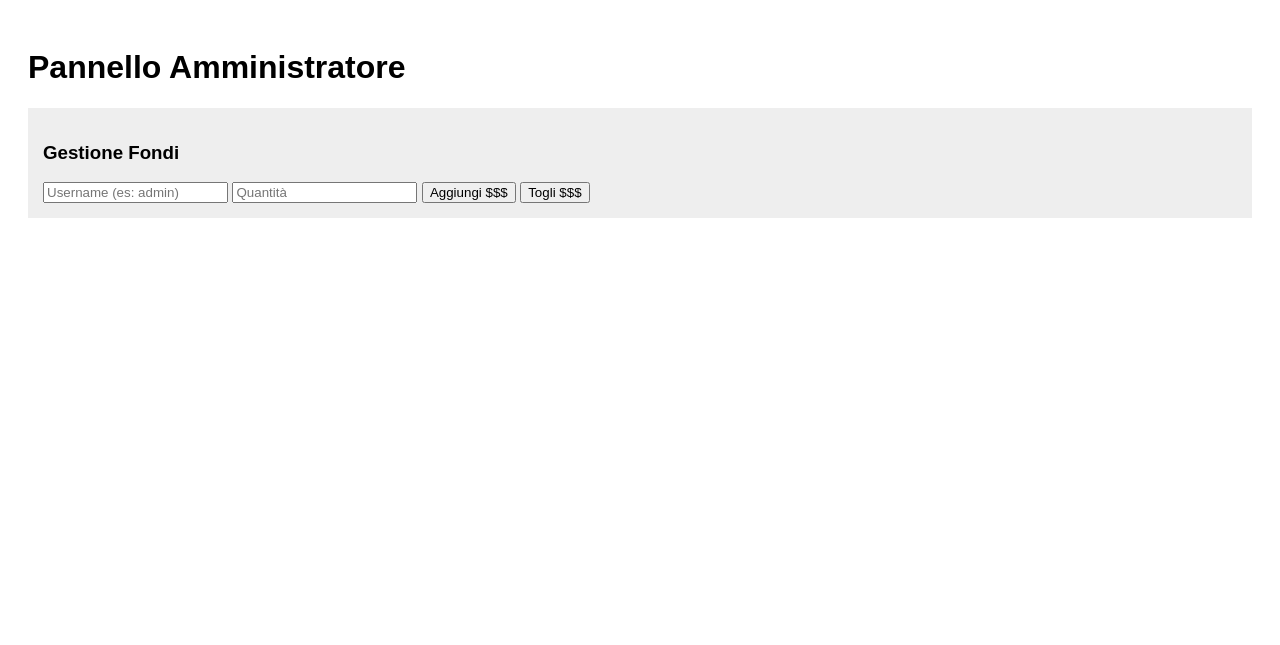
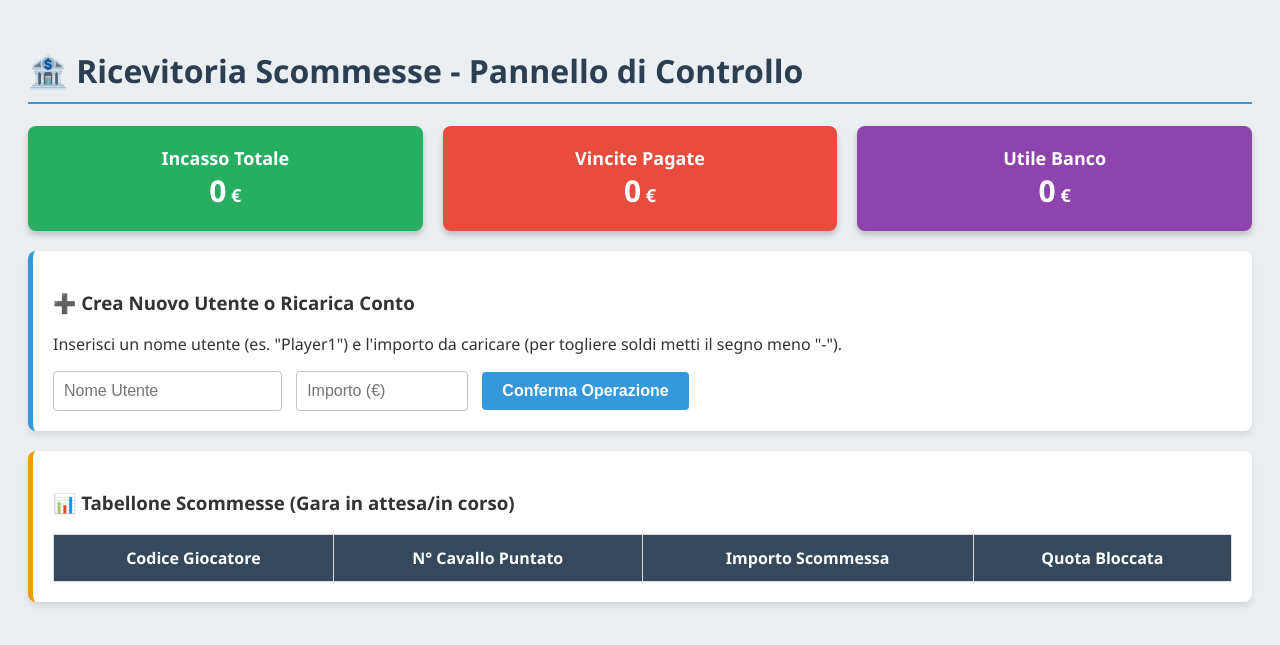
Before and after one commit to pietrolmb/bet-horses-app, a Flask app: page /admin in a window 1280 px wide. Shown: the top 645 px of the page. Run offline with Flask 3, Linux system fonts and the light colour scheme; lists and menus that the app fills with data are empty; some libraries are stand-ins or nearby versions.

Commit message:
admin.html

```diff
--- a/templates/admin.html
+++ b/templates/admin.html
@@ -1,21 +1,111 @@
 <!DOCTYPE html>
 <html>
-<head><title>Admin Control</title></head>
-<body style="font-family: sans-serif; padding: 20px;">
-    <h1>Pannello Amministratore</h1>
-    <div style="background: #eee; padding: 15px;">
-        <h3>Gestione Fondi</h3>
-        <input type="text" id="target-user" placeholder="Username (es: admin)">
-        <input type="number" id="amount" placeholder="Quantità">
-        <button onclick="addMoney(true)">Aggiungi $$$</button>
-        <button onclick="addMoney(false)">Togli $$$</button>
+<head>
+    <title>Pannello Gestore - Corse Cavalli</title>
+    <script src="https://cdnjs.cloudflare.com/ajax/libs/socket.io/4.0.1/socket.io.js"></script>
+    <style>
+        body { font-family: 'Segoe UI', sans-serif; background: #eceff1; padding: 20px; color: #333;}
+        h1 { color: #2c3e50; border-bottom: 2px solid #3498db; padding-bottom: 10px;}
+        .card { background: white; padding: 20px; border-radius: 8px; box-shadow: 0 4px 6px rgba(0,0,0,0.1); margin-bottom: 20px; }
+
+        /* Box Statistiche */
+        .stats { display: flex; gap: 20px; margin-bottom: 20px;}
+        .stat-box { flex: 1; padding: 20px; border-radius: 8px; text-align: center; color: white; font-size: 18px; font-weight: bold; box-shadow: 0 4px 6px rgba(0,0,0,0.2);}
+
+        /* Form e Pulsanti */
+        input { padding: 10px; font-size: 16px; border: 1px solid #bdc3c7; border-radius: 4px; margin-right: 10px;}
+        button { padding: 10px 20px; font-size: 16px; background: #3498db; color: white; border: none; border-radius: 4px; cursor: pointer; font-weight: bold;}
+        button:hover { background: #2980b9; }
+
+        /* Tabelle */
+        table { width: 100%; border-collapse: collapse; margin-top: 15px; }
+        th, td { padding: 12px; border: 1px solid #ddd; text-align: center; }
+        th { background: #34495e; color: white; }
+    </style>
+</head>
+<body>
+    <h1>🏦 Ricevitoria Scommesse - Pannello di Controllo</h1>
+
+    <div class="stats">
+        <div class="stat-box" style="background: #27ae60;">
+            Incasso Totale<br><span id="inc" style="font-size: 30px;">0</span> €
+        </div>
+        <div class="stat-box" style="background: #e74c3c;">
+            Vincite Pagate<br><span id="pag" style="font-size: 30px;">0</span> €
+        </div>
+        <div class="stat-box" style="background: #8e44ad;">
+            Utile Banco<br><span id="util" style="font-size: 30px;">0</span> €
+        </div>
     </div>
+
+    <div class="card" style="border-left: 5px solid #3498db;">
+        <h3>➕ Crea Nuovo Utente o Ricarica Conto</h3>
+        <p>Inserisci un nome utente (es. "Player1") e l'importo da caricare (per togliere soldi metti il segno meno "-").</p>
+        <input type="text" id="nuovo-user" placeholder="Nome Utente">
+        <input type="number" id="importo" placeholder="Importo (€)" style="width: 150px;">
+        <button onclick="gestioneSoldi()">Conferma Operazione</button>
+    </div>
+
+    <div class="card" style="border-left: 5px solid #f39c12;">
+        <h3>📊 Tabellone Scommesse (Gara in attesa/in corso)</h3>
+        <table id="tabella-scommesse">
+            <thead>
+                <tr>
+                    <th>Codice Giocatore</th>
+                    <th>N° Cavallo Puntato</th>
+                    <th>Importo Scommessa</th>
+                    <th>Quota Bloccata</th>
+                </tr>
+            </thead>
+            <tbody>
+                </tbody>
+        </table>
+    </div>
+
     <script>
-        function addMoney(isAdd) {
-            const u = document.getElementById('target-user').value;
-            const a = document.getElementById('amount').value;
-            // Qui manderemo il comando al server
+        const socket = io();
+
+        // Chiede l'aggiornamento appena si apre la pagina admin
+        socket.emit('request_update');
+
+        function gestioneSoldi() {
+            const user = document.getElementById('nuovo-user').value.trim();
+            const amt = document.getElementById('importo').value;
+
+            if(user !== "" && amt !== "") {
+                socket.emit('admin_update_wallet', {user: user, amount: parseInt(amt)});
+                document.getElementById('importo').value = ""; // Pulisce il campo
+                alert("Operazione eseguita con successo su " + user);
+            } else {
+                alert("Inserisci Nome Utente e Importo!");
+            }
         }
+
+        socket.on('update_data', (serverData) => {
+            // Aggiorna le statistiche in alto
+            document.getElementById('inc').innerText = serverData.admin_stats.totale_incassato;
+            document.getElementById('pag').innerText = serverData.admin_stats.totale_pagato;
+            document.getElementById('util').innerText = serverData.admin_stats.bilancio;
+
+            // Aggiorna la tabella delle scommesse
+            const tbody = document.querySelector('#tabella-scommesse tbody');
+            tbody.innerHTML = "";
+
+            if(serverData.current_race.bets.length === 0) {
+                tbody.innerHTML = '<tr><td colspan="4">Nessuna scommessa per questa corsa.</td></tr>';
+            } else {
+                serverData.current_race.bets.forEach(b => {
+                    tbody.innerHTML += `
+                        <tr>
+                            <td><b>${b.user}</b></td>
+                            <td>Cavallo N° ${b.horse_id}</td>
+                            <td style="color: green; font-weight: bold;">${b.amount} €</td>
+                            <td>${b.quota}</td>
+                        </tr>
+                    `;
+                });
+            }
+        });
     </script>
 </body>
 </html>
```
